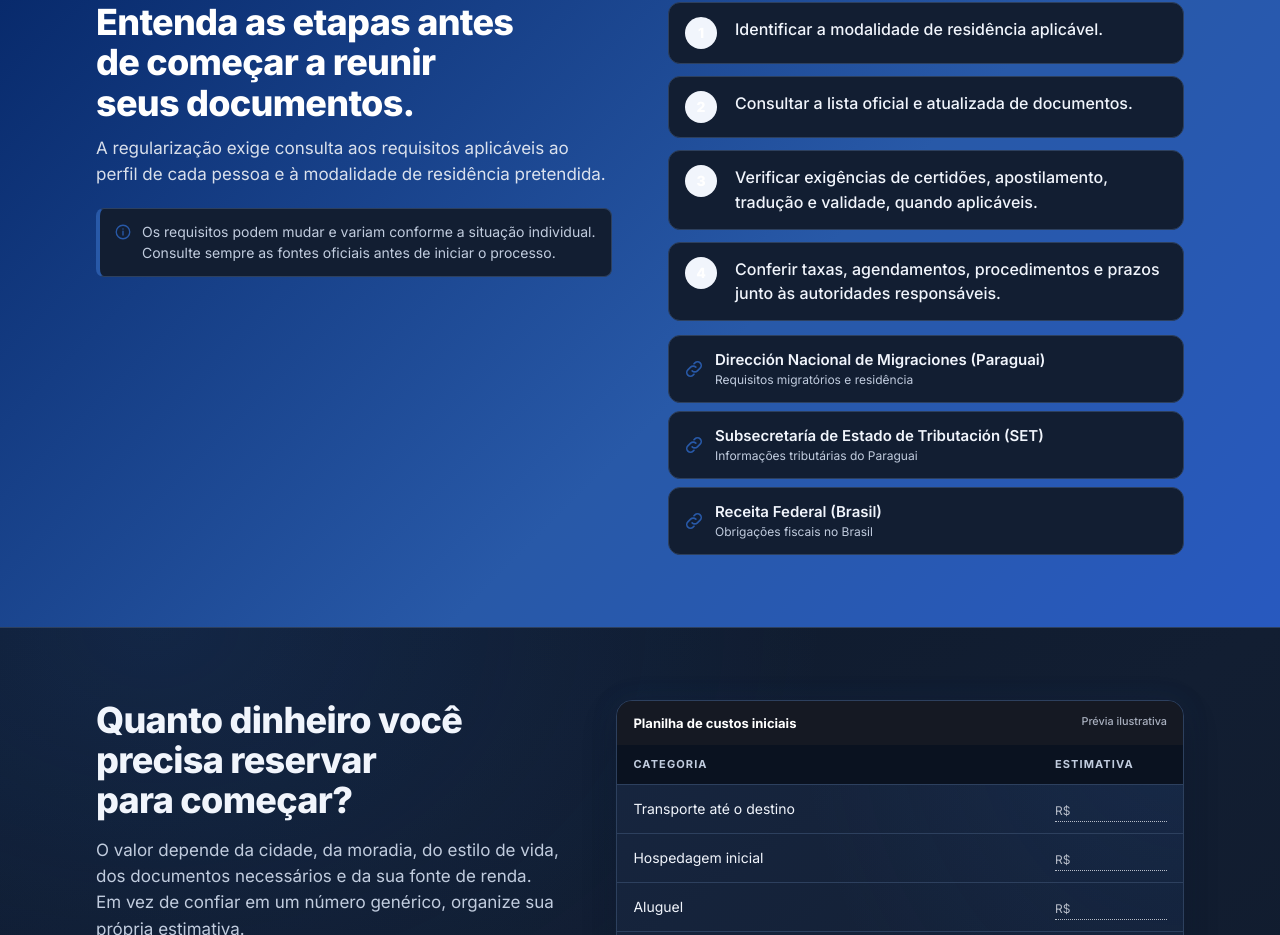
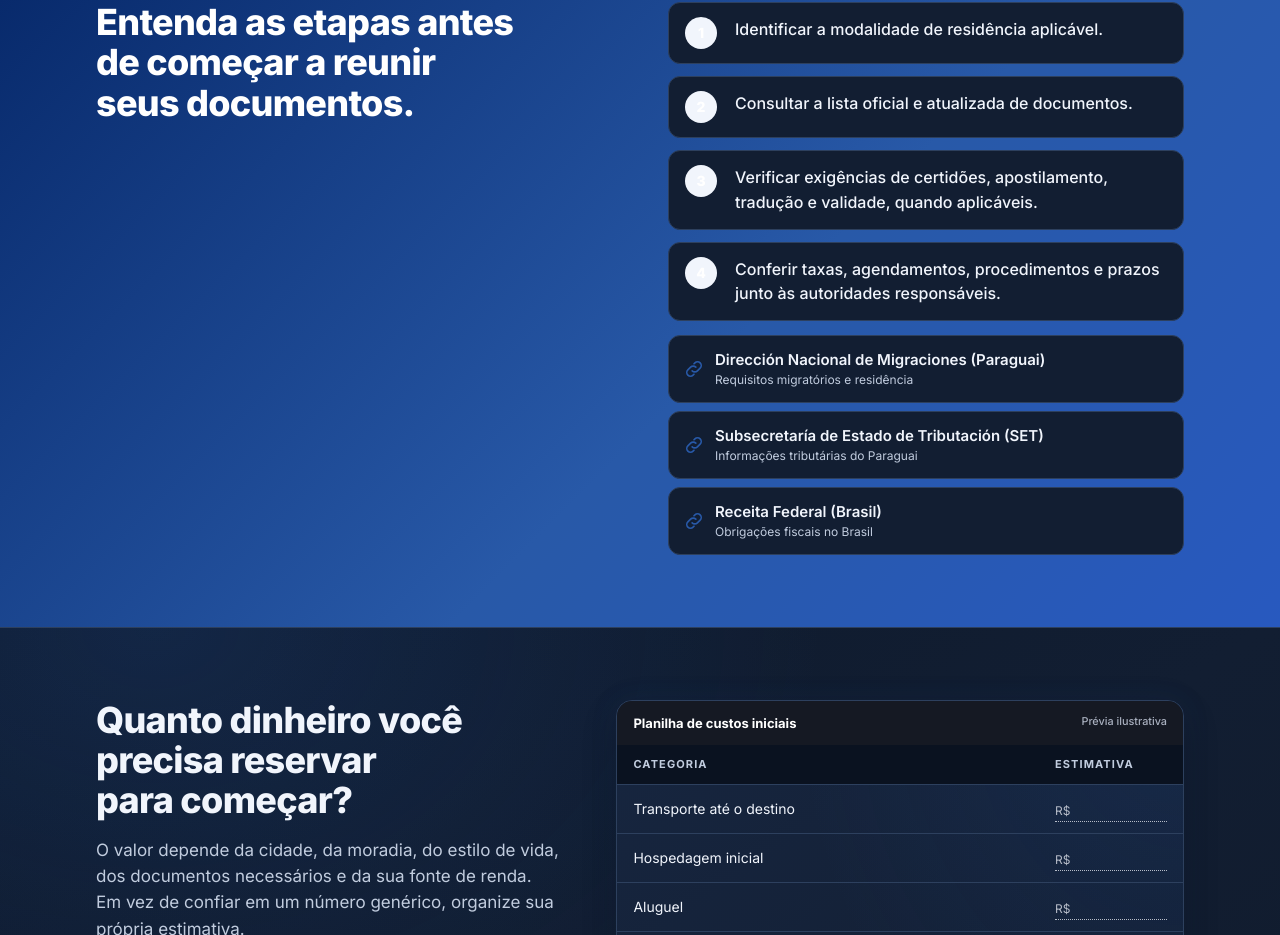
Before and after one commit to eduardoftn1/DSL, a React (Vite) app: page / in a window 1280 px wide. Shown: the part 4808-5743 px from the top of the page. Built offline with nearby package versions, Linux system fonts and the light colour scheme.

Commit message:
exclua: A regularização exige consulta aos requisitos aplicáveis ao...
Gerado pelo Zenly.

```diff
--- a/src/sections/Plan.jsx
+++ b/src/sections/Plan.jsx
@@ -17,17 +17,6 @@ export function Docs() {
         <div>
           <div className="section-head" style={{ marginBottom: 20 }}>
             <h2 id="h-docs">Entenda as etapas antes de começar a reunir seus documentos.</h2>
-            <p>
-              A regularização exige consulta aos requisitos aplicáveis ao perfil de cada pessoa e à modalidade de residência
-              pretendida.
-            </p>
-          </div>
-          <div className="notice">
-            <Icon name="info" />
-            <span>
-              Os requisitos podem mudar e variam conforme a situação individual. Consulte sempre as fontes oficiais antes de
-              iniciar o processo.
-            </span>
           </div>
         </div>
         <div>
```
